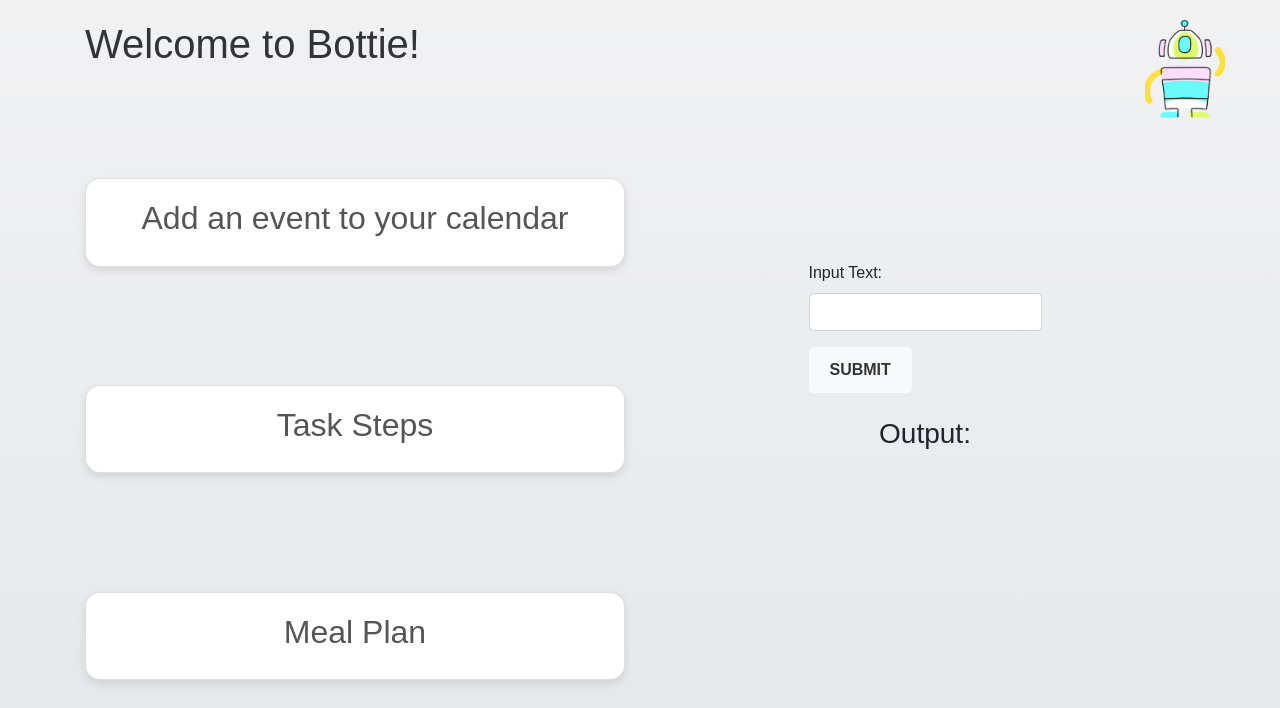
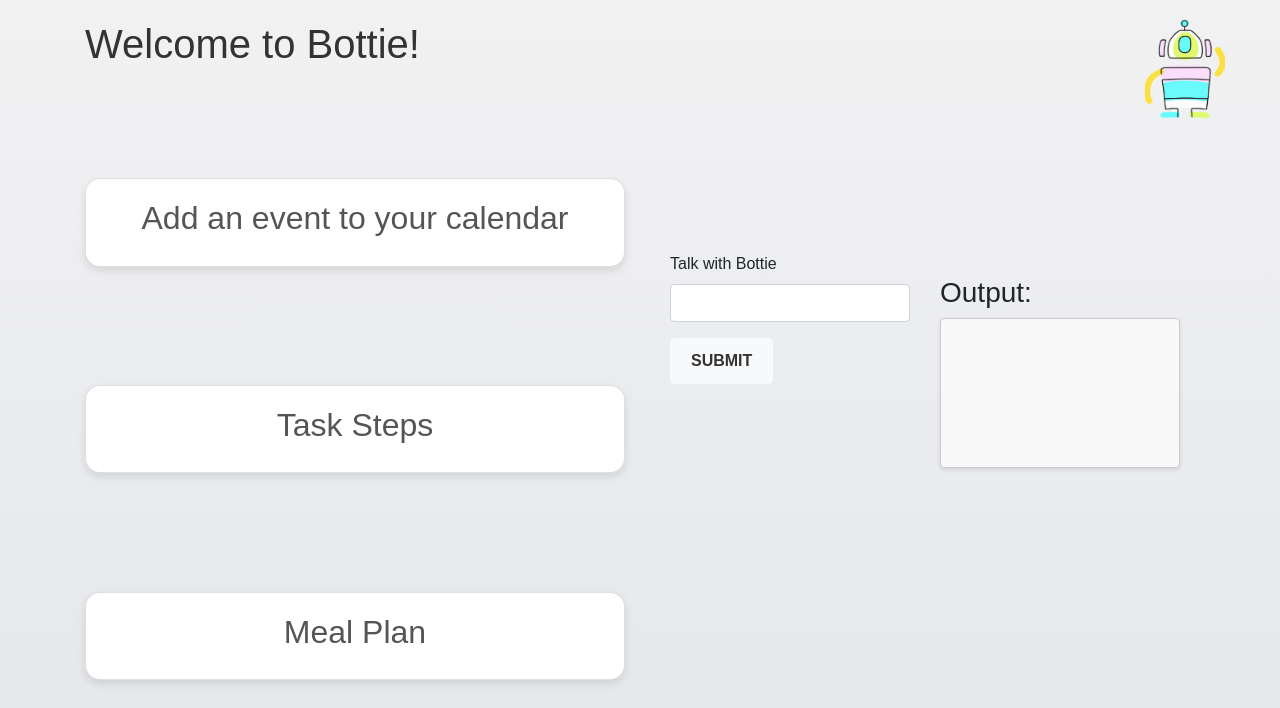
Before and after one commit to m-ranney/bottie, a Flask app: page / in a window 1280 px wide. Shown: the part 36-744 px from the top of the page. Run offline with Flask 2, Linux system fonts and the light colour scheme; some libraries are stand-ins or nearby versions.

Commit message:
UI updates

```diff
--- a/static/css/main.css
+++ b/static/css/main.css
@@ -129,3 +129,14 @@ body > *:not(.navbar) {
   right: 0;
   padding: 35px;
 }
+
+.output-container {
+  border: 1px solid #ccc;
+  border-radius: 4px;
+  padding: 15px;
+  background-color: #f9f9f9;
+  box-shadow: 0 2px 4px rgba(0, 0, 0, 0.1);
+  min-height: 150px;
+  overflow: auto;
+  white-space: pre-wrap;
+}
--- a/templates/index.html
+++ b/templates/index.html
@@ -21,16 +21,22 @@
       </div>
     </div>
     <div class="col-md-6 h-100 d-flex flex-column justify-content-center align-items-center">
+      <div class="row w-100">
+        <div class="col-md-6">
           <form id="openai-form">
             <div class="form-group">
-          <label for="input-text">Input Text:</label>
+              <label for="input-text">Talk with Bottie</label>
               <input type="text" class="form-control" id="input-text" name="input-text" required>
             </div>
             <button type="submit" class="btn custom-button">Submit</button>
           </form>
+        </div>
+        <div class="col-md-6">
           <div id="output-container" class="mt-4">
             <h3>Output:</h3>
-        <div id="output-text"></div>
+            <div id="output-text" class="output-container"></div>
+          </div>
+        </div>
       </div>
     </div>
   </div>
```
Lines whose indentation alone changed are shown as unchanged.
